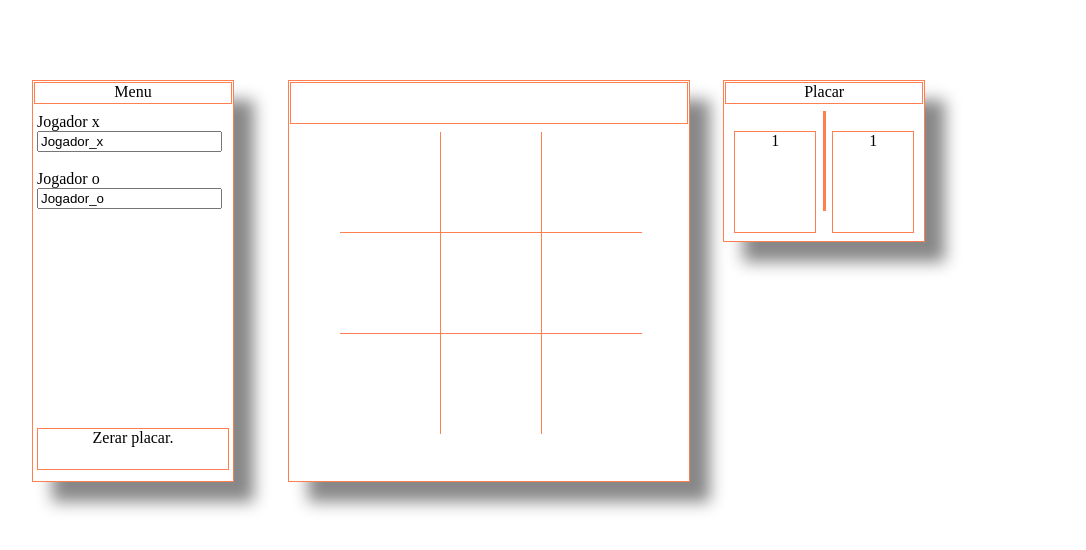
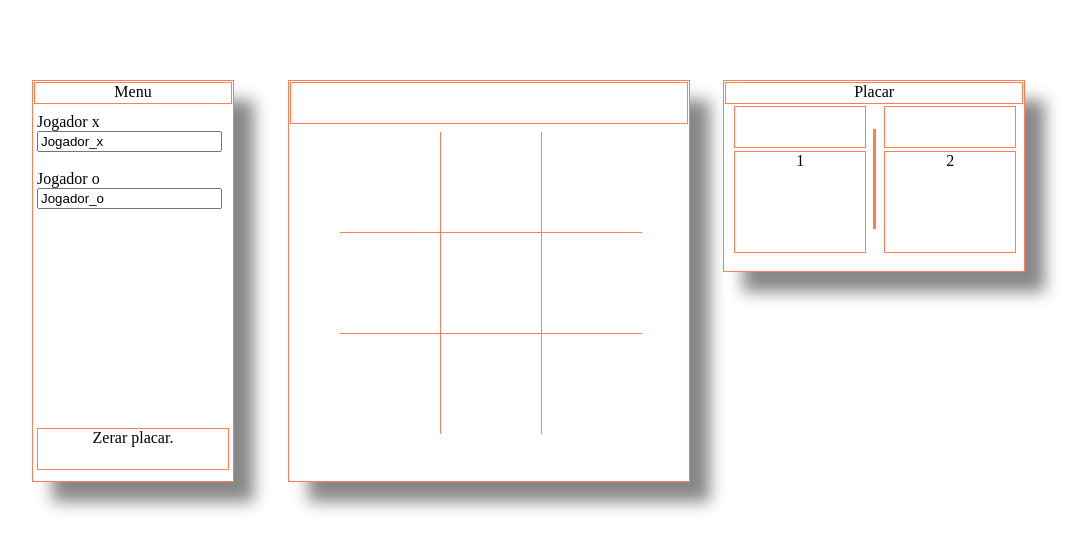
Before and after one commit to LucasRolim/jogoDaVelhaJS, a plain HTML site: page index.htm in a window 1280 px wide. Shown: the whole page, without its empty margins (96-1182 px from the left). Drawn offline with Linux system fonts and the light colour scheme.

Commit message:
Inclusão de nomes dos jogadores diamicamente no placar

```diff
--- a/css/velha.css
+++ b/css/velha.css
@@ -63,8 +63,8 @@ hr{
 
 .placar {
 	border:1px coral solid;
-	width: 200px;
-	height: 160px;
+	width: 300px;
+	height: 190px;
 	position: absolute;
 	text-align : center;
 	top: 10%;
@@ -73,24 +73,50 @@ hr{
 }
 .placar1 {
 	border:1px coral solid;
-	width: 80px;
+	width: 130px;
 	height: 100px;
 	position: absolute;
 	text-align : center;
-	top: 50px;
+	top: 70px;
 	left: 10px;
-
+}
+#nomePlayer1 {
+	border:1px coral solid;
+	width: 130px;
+	height: 40px;
+	position: absolute;
+	text-align : center;
+	top: 25px;
+	left: 10px;
+}
+#nomePlayer2 {
+	border:1px coral solid;
+	width: 130px;
+	height: 40px;
+	position: absolute;
+	text-align : center;
+	top: 25px;
+	left: 160px;
 }
 
 .placar2{
 	border:1px coral solid;
-	width: 80px;
+	width: 130px;
 	height: 100px;
 	position: absolute;
 	text-align : center;
-	top: 50px;
-	left: 108px;
+	top: 70px;
+	left: 160px;
+}
 
+.titlePlacar {
+	border:1px coral solid;
+	width: 296px;
+	height: 20px;
+	position: relative;
+	text-align : center;
+	top: 1px;
+	left: 1px;
 }
 
 .title {
--- a/index.htm
+++ b/index.htm
@@ -20,16 +20,20 @@
 					value="Jogador_x"
 					maxlength="10"
 					id="jogador_x"
-					onclick="this.value='';"
-					onblur="verificaNome(this)"> <br><br>
+					onclick="this.value=='Jogador_x'? this.value='' : this.value = this.value;"
+					onblur="this.value==''? this.value='Jogador_x' : this.value = this.value;"
+					onfocus="this.value=='Jogador_x'? this.value='' : this.value = this.value;"
+					onkeyup="setName(this);"> <br><br>
 
 			Jogador o <br>
 			<input 	type="text"
 					value="Jogador_o"
 					maxlength="10"
 					id="jogador_o"
-					onclick="this.value='';"
-					onblur="verificaNome(this)"> <br><br>
+					onclick="this.value=='Jogador_o'? this.value='' : this.value = this.value;"
+					onblur="this.value==''? this.value='Jogador_o' : this.value = this.value;"
+					onfocus="this.value=='Jogador_o'? this.value='' : this.value = this.value;"
+					onkeyup="setName(this);"> <br><br>
 
 		</div>
 		<div class="menuRodape"> Zerar placar. </div>
@@ -54,10 +58,17 @@
 		</div>
 
 	<div class="placar" >
-		<div class="title"> Placar </div>
+
+		<div class="titlePlacar"> Placar </div>&nbsp;
+
+		<div id="nomePlayer1"> </div>
 		<div class="placar1"> 1 </div>
+
 		<hr size="100" width="1" color="coral">
-		<div class="placar2"> 1 </div>
+
+		<div id="nomePlayer2">  </div>
+		<div class="placar2"> 2 </div>
+
 	</div>
 
 		<script type="text/javascript" src="js/velha.js"> </script>
--- a/js/velha.js
+++ b/js/velha.js
@@ -5,14 +5,24 @@ var peca ;
 var contador = 0; //variavel que garante que a vitoria só será verificada apos a quarta jogada.
 var vitoria;
 var msg = document.createElement( "p" );
+var nomeP1 = document.createElement( "p" );
+var nomeP2 = document.createElement( "p" );
 
-function verificaNome(nome){
 
-    if ( nome.id == "jogador_x" ){
-        nome.value.trim() == "" ? nome.value = "Jogador_x" : nome.value ;
+function setName(nome){
+
+    console.log(nome.id);
+    msg.innerHTML = "";
+
+    if(nome.id == "jogador_x"){
+        nomeP1.innerHTML = "";
+        nomePlayer1.appendChild ( nomeP1 );
+        nomeP1.appendChild ( document.createTextNode ( nome.value ) );
     }
-    else {
-        nome.value.trim() == "" ? nome.value = "Jogador_o" : nome.value ;
+    else{
+        nomeP2.innerHTML = "";
+        nomePlayer2.appendChild ( nomeP2 );
+        nomeP2.appendChild ( document.createTextNode ( nome.value ) );
     }
 }
 
```
